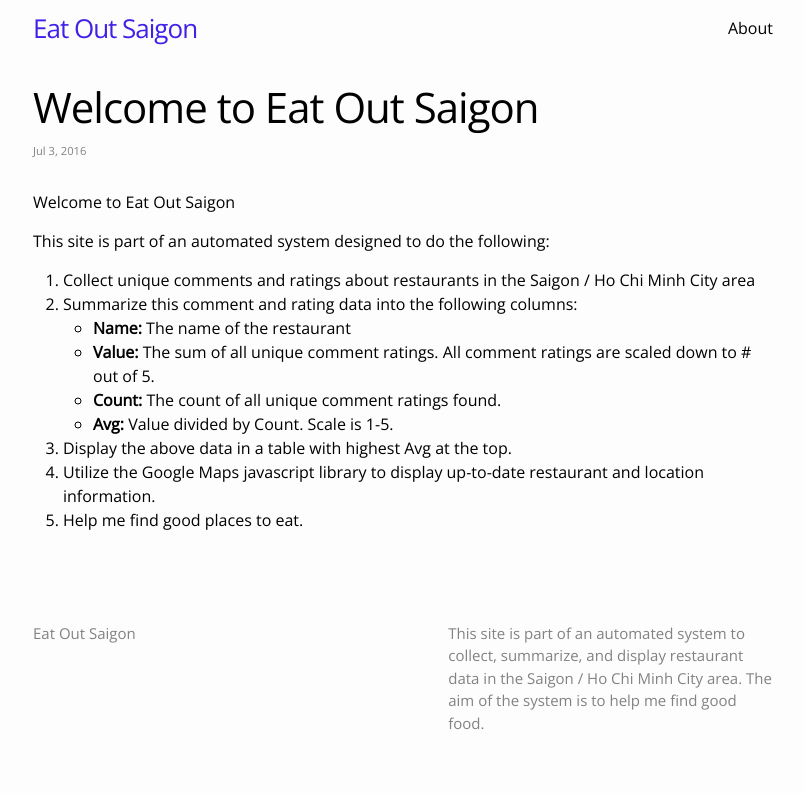
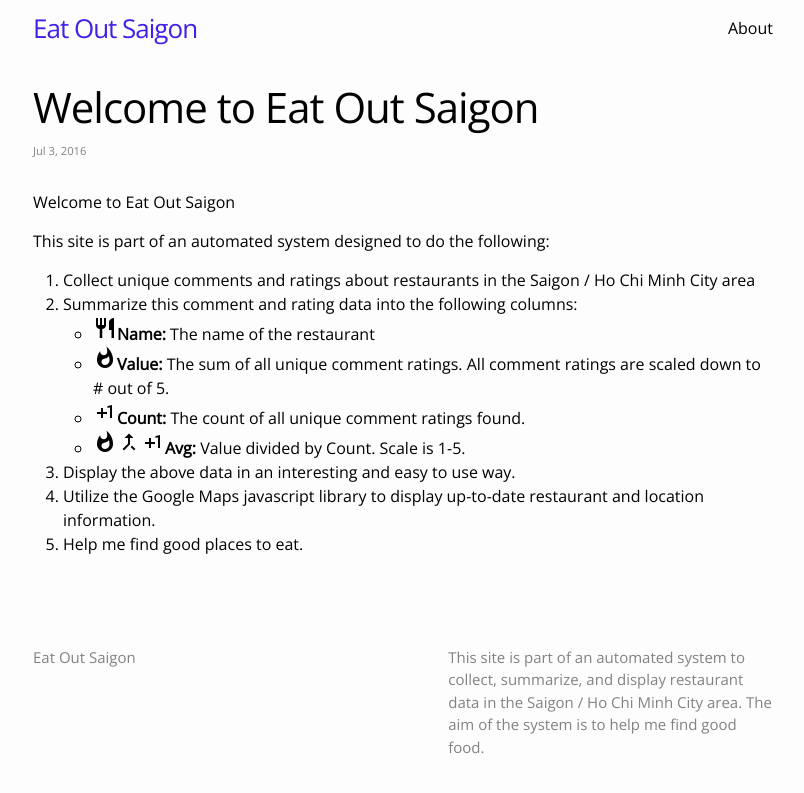
Before and after one commit to ssugar/vnplaces, a Jekyll site: the page built from _posts/2016-07-03-welcome-to-eatoutsaigon.markdown, in a window 1280 px wide. Shown: the top 793 px of the page, without its empty margins (237-1041 px from the left). Built offline with Jekyll 4.4.1, drawn with Linux system fonts in a browser that asks for light colours; a script that is not in the unit is left out.

Commit message:
adding GMD icons

```diff
--- a/_posts/2016-07-03-welcome-to-eatoutsaigon.markdown
+++ b/_posts/2016-07-03-welcome-to-eatoutsaigon.markdown
@@ -10,10 +10,10 @@
 
 1. Collect unique comments and ratings about restaurants in the Saigon / Ho Chi Minh City area
 2. Summarize this comment and rating data into the following columns:
-  + **Name:** The name of the restaurant
-  + **Value:** The sum of all unique comment ratings.  All comment ratings are scaled down to # out of 5.
-  + **Count:** The count of all unique comment ratings found.
-  + **Avg:** Value divided by Count.  Scale is 1-5.
-3. Display the above data in a table with highest Avg at the top.
+  + <i class="material-icons">restaurant</i>**Name:** The name of the restaurant
+  + <i class="material-icons">whatshot</i>**Value:** The sum of all unique comment ratings.  All comment ratings are scaled down to # out of 5.
+  + <i class="material-icons">plus_one</i>**Count:** The count of all unique comment ratings found.
+  + <i class="material-icons">whatshot</i><i class="material-icons">merge_type</i><i class="material-icons">plus_one</i>**Avg:** Value divided by Count.  Scale is 1-5.
+3. Display the above data in an interesting and easy to use way.
 4. Utilize the Google Maps javascript library to display up-to-date restaurant and location information.
 5. Help me find good places to eat.
```
Also changed, not shown: about.md (+4 -4 lines).
